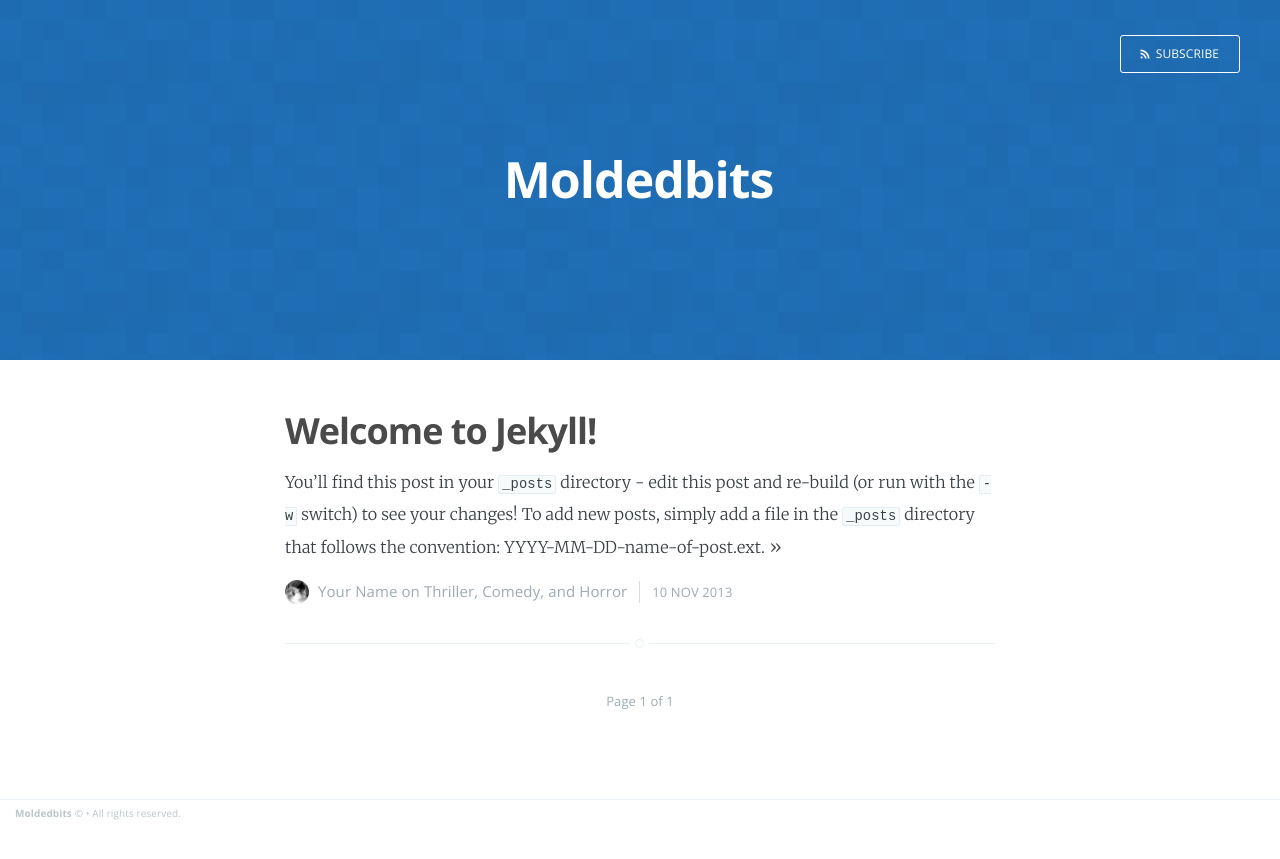
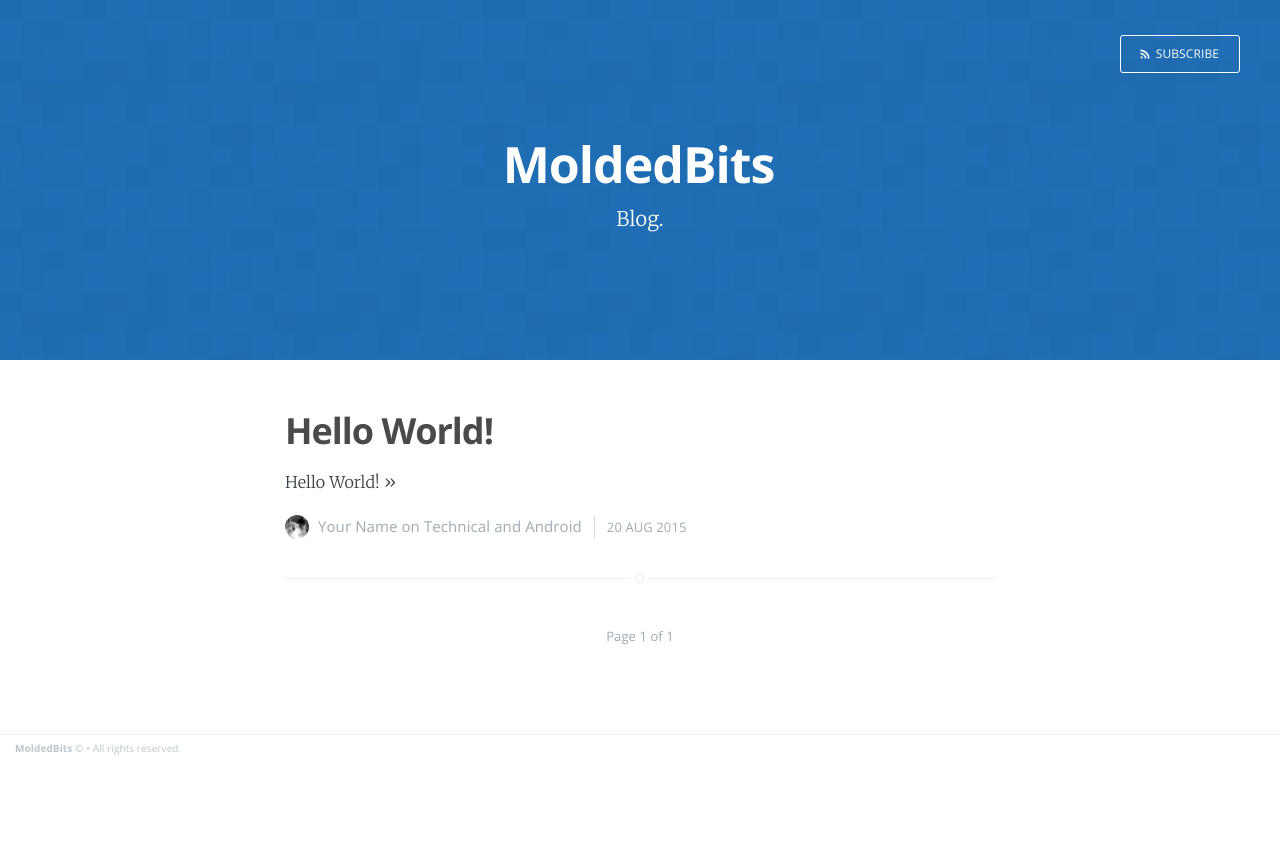
Before and after one commit to moldedbits/moldedbits.github.io, a Jekyll site: the page built from index.html, in a window 1280 px wide. Shown: the top 859 px of the page. Built offline with Jekyll 4.4.1, drawn with Linux system fonts in a browser that asks for light colours; Markdown is read by kramdown in place of the engine named in the settings; the list of posts is cut into pages by our own code.

Commit message:
updated meta data, added authors

```diff
--- a/_config.yml
+++ b/_config.yml
@@ -1,15 +1,15 @@
-name: Moldedbits
-description:
-meta_description: ""
+name: MoldedBits
+description: Blog
+meta_description: "MoldedBits Blog"
 
 markdown: redcarpet
 highlighter: pygments
 logo: false
 paginate: 15
 baseurl: /
-domain_name: 'http://yourblog-domain.com'
+domain_name: 'http://moldedbits.github.io'
 google_analytics: 'UA-XXXXXXXX-X'
 
 # Details for the RSS feed generator
-url:            'blog url'
+url:            'moldedbits.github.io'
 author:         'Your Name'
--- a/_posts/2013-11-10-welcome-to-jekyll.markdown
+++ /dev/null
@@ -1,24 +0,0 @@
----
-layout: post
-title:  "Welcome to Jekyll!"
-date:   2013-11-10 10:18:00
-categories: Thriller Comedy Horror
----
-
-You'll find this post in your `_posts` directory - edit this post and re-build (or run with the `-w` switch) to see your changes!
-To add new posts, simply add a file in the `_posts` directory that follows the convention: YYYY-MM-DD-name-of-post.ext.
-
-Jekyll also offers powerful support for code snippets:
-
-{% highlight ruby %}
-def print_hi(name)
-  puts "Hi, #{name}"
-end
-print_hi('Tom')
-#=> prints 'Hi, Tom' to STDOUT.
-{% endhighlight %}
-
-Check out the [Jekyll docs][jekyll] for more info on how to get the most out of Jekyll. File all bugs/feature requests at [Jekyll's GitHub repo][jekyll-gh].
-
-[jekyll-gh]: https://github.com/mojombo/jekyll
-[jekyll]:    http://jekyllrb.com
--- /dev/null
+++ b/_posts/2015-08-20-hello-world.markdown
@@ -0,0 +1,18 @@
+---
+layout: post
+title:  "Hello World!"
+date:   2015-08-20 11:11:11
+author: anuj
+categories: Technical Android
+---
+
+Hello World!
+
+{% highlight java %}
+// prints 'Hello World!' to STDOUT.
+System.out.println("Hello World!");
+{% endhighlight %}
+
+Check out the [MoldedBits website][moldedbits] for more info.
+
+[moldedbits]: https://moldedbits.com
```
Also changed, not shown: _data/people.yml (added, +7 -0 lines), _layouts/post.html (+4 -3 lines), 5 other files.
